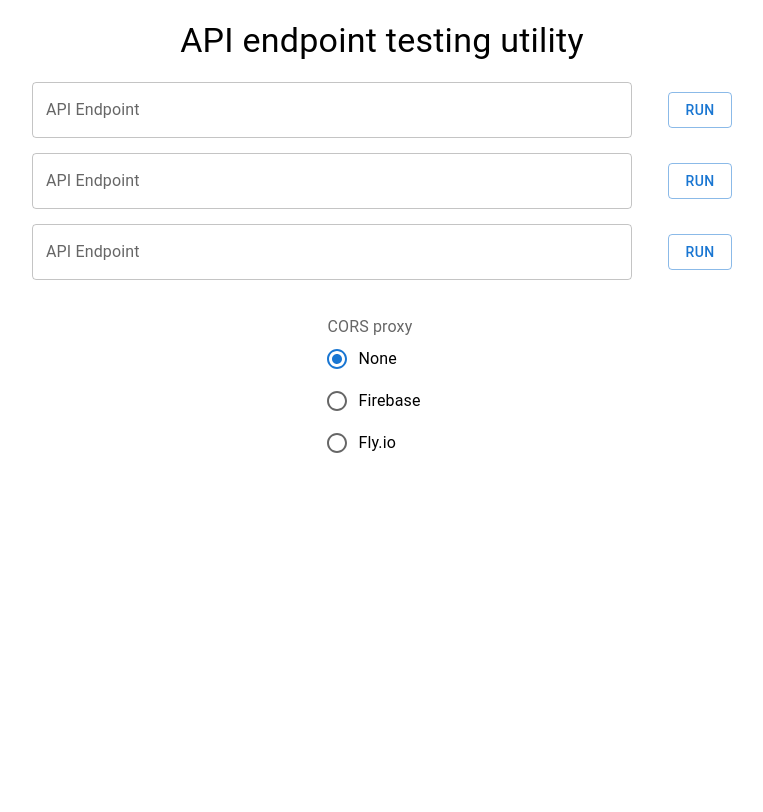
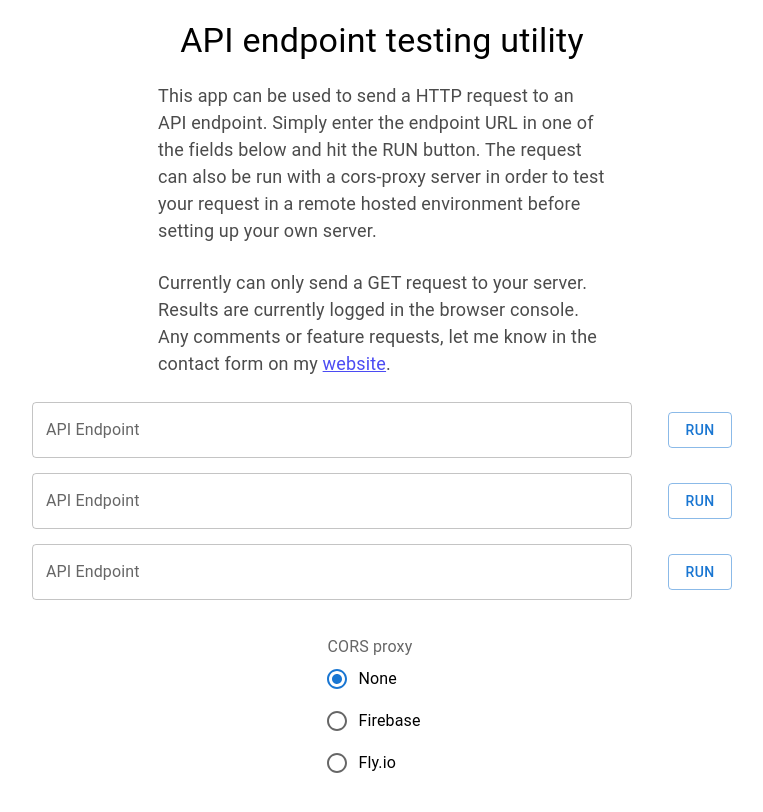
Before and after one commit to isoaxe/test-my-api, a React (Create React App) app: page / in a window 1280 px wide. Shown: the top 812 px of the page, without its empty margins (258-1021 px from the left). Built offline with nearby package versions, Linux system fonts and the light colour scheme.

Commit message:
App: Add the AboutText component
Import and implement the new AboutText component under the App heading.

```diff
--- a/src/App.tsx
+++ b/src/App.tsx
@@ -2,6 +2,7 @@ import { useState } from "react";
 import UrlSubmitter from "./components/UrlSubmitter";
 import ProxySelector from "./components/ProxySelector";
 import HeadingText from "./components/HeadingText";
+import AboutText from "./components/AboutText";
 import "./App.css";
 
 function App() {
@@ -10,6 +11,7 @@ function App() {
   return (
     <div className="App">
       <HeadingText />
+      <AboutText />
       <UrlSubmitter proxyUrl={proxyUrl} />
       <UrlSubmitter proxyUrl={proxyUrl} />
       <UrlSubmitter proxyUrl={proxyUrl} />
```
